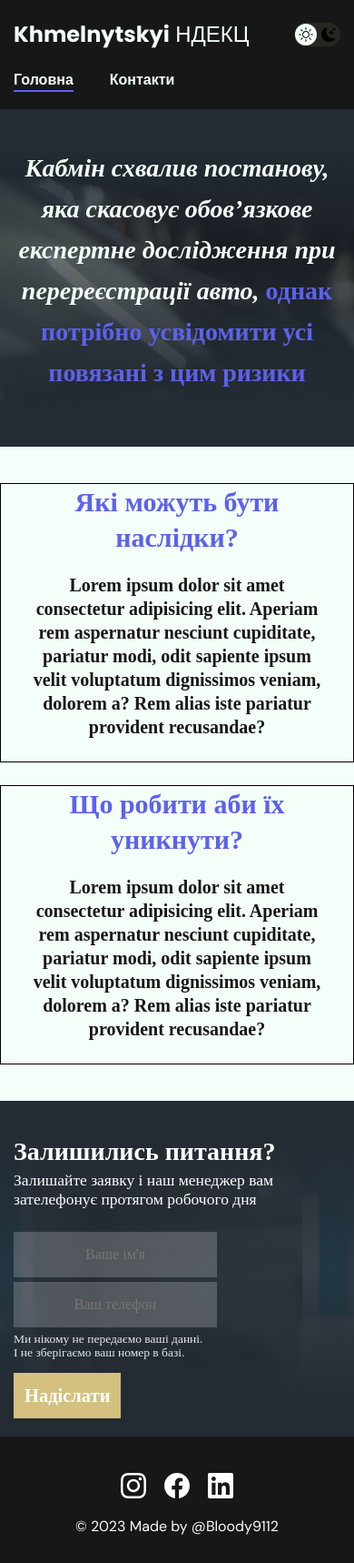
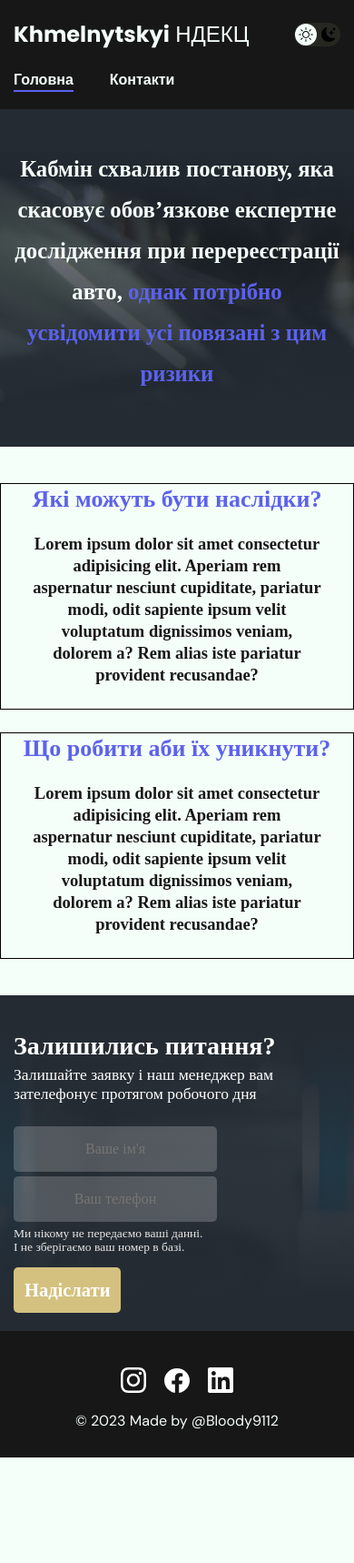
Before and after one commit to BobbyBoost/NDEKC, a plain HTML site: page index.html in a window 390 px wide. Shown: the whole page at 91% size. After the commit the page ends 1602 px from the top, so only its background shows below. Drawn offline with Linux system fonts and the light colour scheme; a script that the page names is missing.

Commit message:
Add files via upload

```diff
--- a/css/form.css
+++ b/css/form.css
@@ -53,6 +53,7 @@
   font-size: 16px;
 	font-family: 'Raleway';
   transition: background-color 0.2s ease-in;
+	border-radius: 5px;
 }
 
 .form__privacy {
@@ -75,6 +76,7 @@
 	background-color: #d4c17f;
   transition: background-color 0.2s ease-in;
 	margin-left: 73.25%;
+	border-radius: 5px;
 }
 
 @media (max-width: 1200px) {
--- a/css/main.css
+++ b/css/main.css
@@ -421,9 +421,8 @@ html, body {
 	}
 
 	.header__title strong {
-		font-size: 28px;
+		font-size: 24.75px;
 		font-weight: 700;
-		font-style: italic;
 	}
 
 	/* Nav */
@@ -444,26 +443,14 @@ html, body {
 
 	.title-1 {
 		margin-bottom: 5px;
-		font-size: 30px;
-	}
-
-	.title-2 {
-		margin-bottom: 10px;
-		font-size: 30px;
+		font-size: 26px;
 	}
 
 	/* Projects */
 
 	.project__title {
-		font-size: 20px;
+		font-size: 18.5px;
 		text-align: center;
-	}
-
-	/* Project page */
-
-	.project-details__desc {
-		margin-bottom: 20px;
-		font-size: 22px;
 	}
 
 	/* Content List */
```
